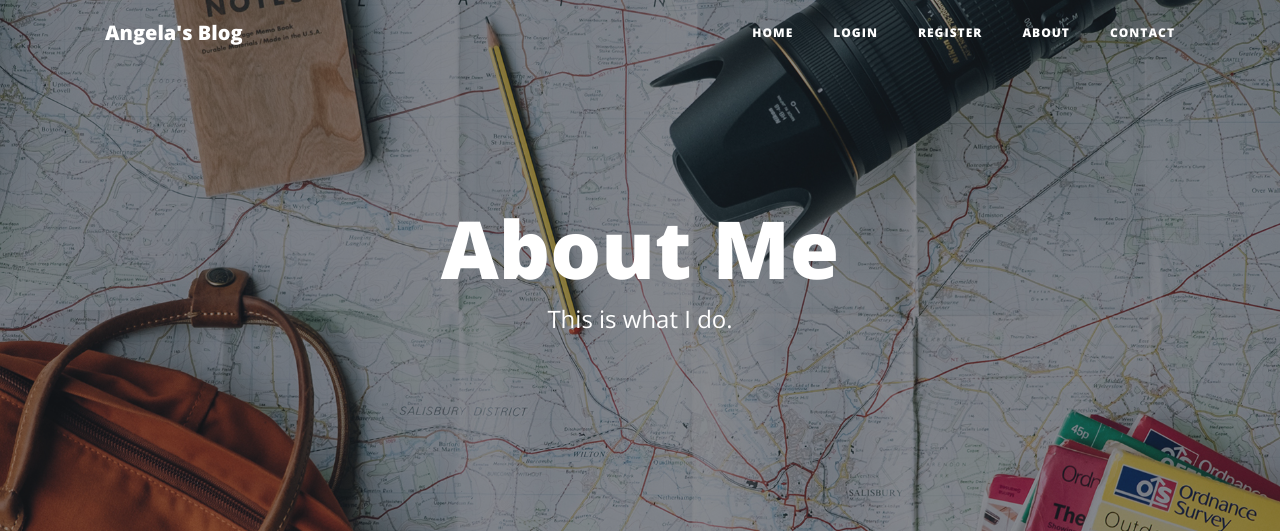
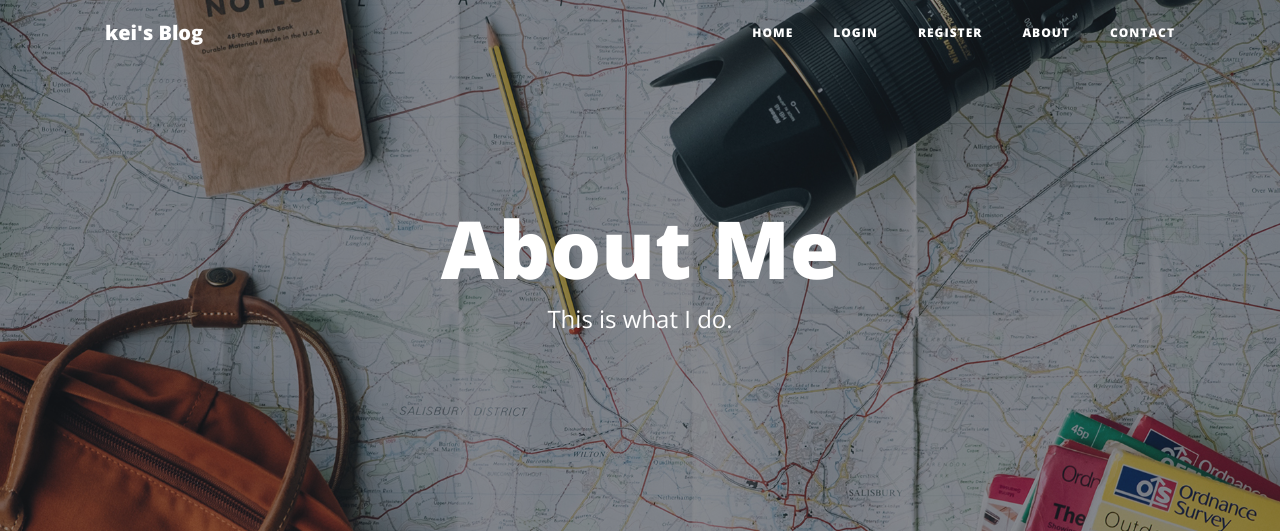
Before and after one commit to Keisuke-Miyata/kei-blog, a Flask app: page /about in a window 1280 px wide. Shown: the top 531 px of the page. Run offline with Flask 2, Linux system fonts and the light colour scheme; some libraries are stand-ins or nearby versions.

Commit message:
fix minor issue

```diff
--- a/main.py
+++ b/main.py
@@ -147,7 +147,9 @@ def contact():
 @app.route("/new-post")
 @admin_only
 def add_new_post():
+    print("this has been executed")
     form = CreatePostForm()
+    print("this has been executed")
     if form.validate_on_submit():
         new_post = BlogPost(
             title=form.title.data,
--- a/templates/header.html
+++ b/templates/header.html
@@ -8,7 +8,7 @@
   <meta name="description" content="">
   <meta name="author" content="">
 
-  <title>Angela's Blog</title>
+  <title>kei's Blog</title>
 
   <!-- Bootstrap core CSS -->
   <link href="{{ url_for('static', filename='vendor/bootstrap/css/bootstrap.min.css') }}" rel="stylesheet">
@@ -28,7 +28,7 @@
   <!-- Navigation -->
   <nav class="navbar navbar-expand-lg navbar-light fixed-top" id="mainNav">
     <div class="container">
-      <a class="navbar-brand" href="{{url_for('get_all_posts')}}">Angela's Blog</a>
+      <a class="navbar-brand" href="{{url_for('get_all_posts')}}">kei's Blog</a>
       <button class="navbar-toggler navbar-toggler-right" type="button" data-toggle="collapse" data-target="#navbarResponsive" aria-controls="navbarResponsive" aria-expanded="false" aria-label="Toggle navigation">
         Menu
         <i class="fas fa-bars"></i>
--- a/templates/index.html
+++ b/templates/index.html
@@ -7,8 +7,8 @@
       <div class="row">
         <div class="col-lg-8 col-md-10 mx-auto">
           <div class="site-heading">
-            <h1>Angela's Blog</h1>
-            <span class="subheading">A collection of random musings.</span>
+            <h1>Kei's Blog</h1>
+            <span class="subheading">A collection of random thoughts</span>
           </div>
         </div>
       </div>
```
